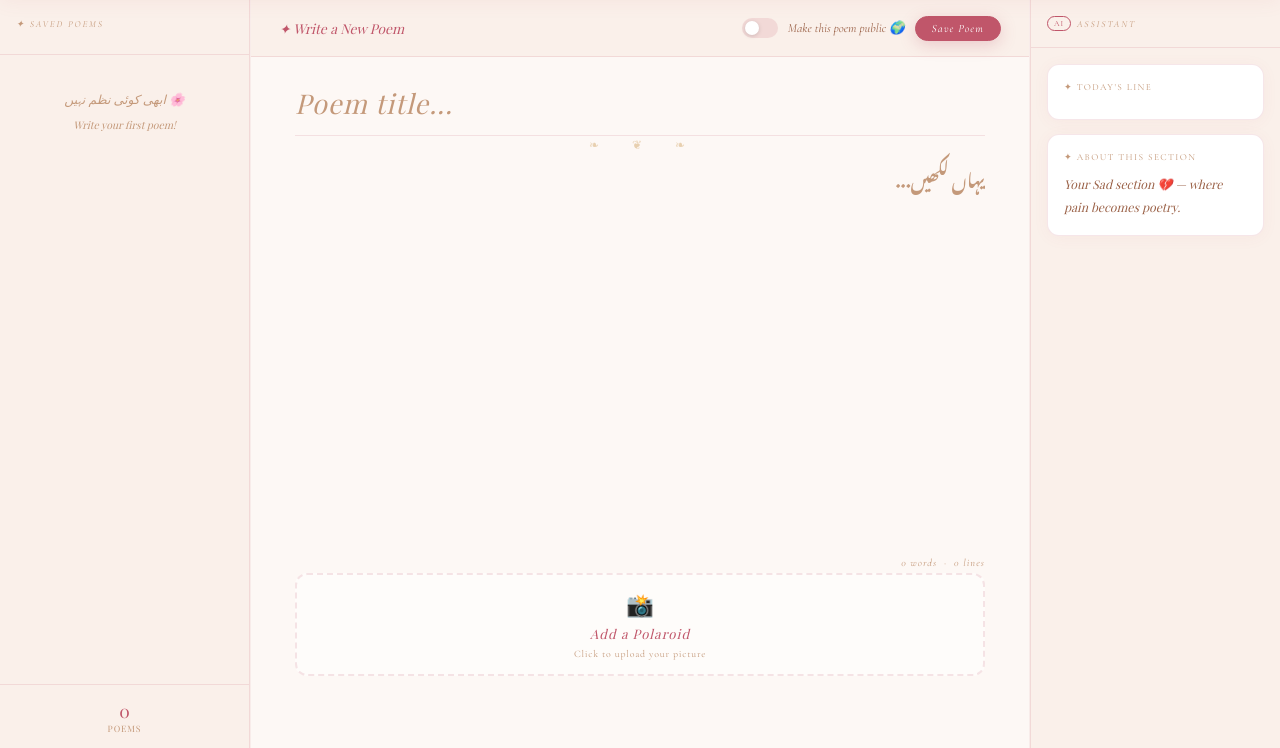
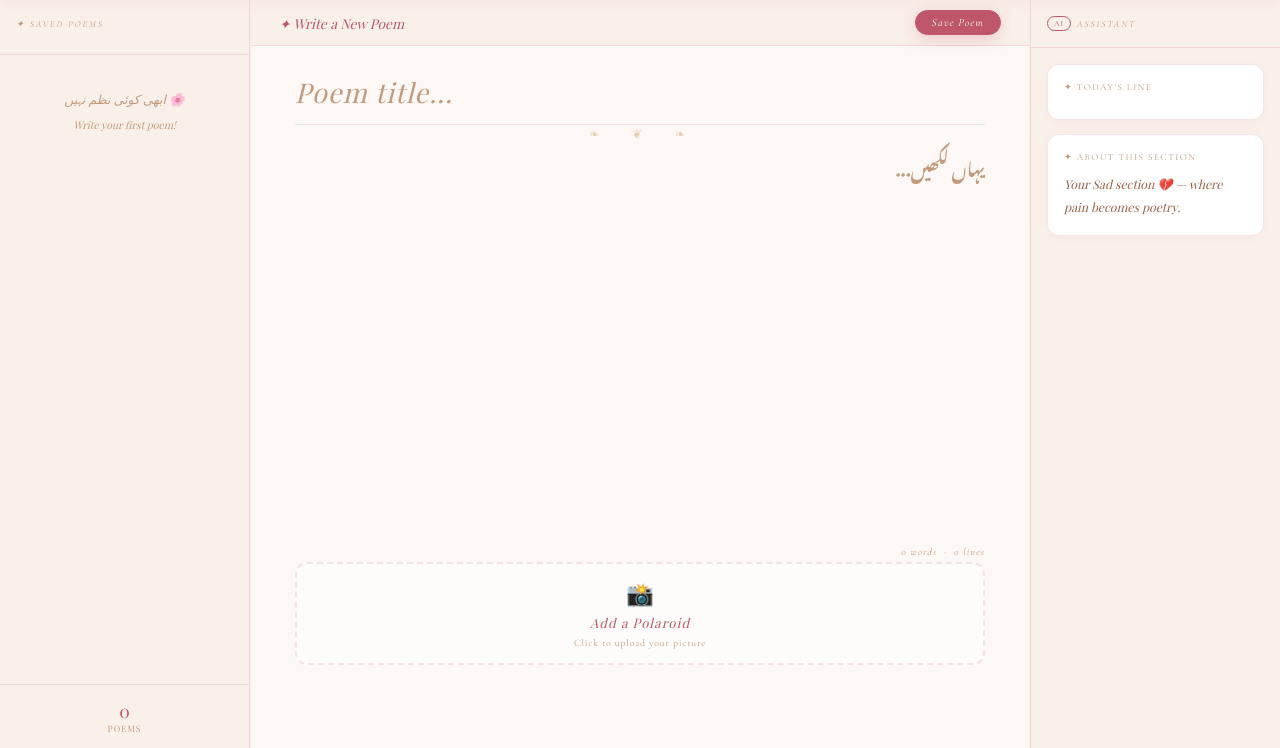
Before and after one commit to sheikhareeba245/Sukhan-app, a Flask app: page /section/1 in a window 1280 px wide. Shown: the part 52-800 px from the top of the page. Run offline with Flask 3, Linux system fonts and the light colour scheme; a user stored in the database is signed in; data comes from the database, SQL or seed files in the repository; some web fonts are replaced.

Commit message:
Fix save form and toast

```diff
--- a/templates/section.html
+++ b/templates/section.html
@@ -340,13 +340,6 @@ input[type="checkbox"] { display: none; }
     <div class="editor-topbar">
       <span class="topbar-label">✦ Write a New Poem</span>
       <div class="et-spacer"></div>
-      <div class="public-toggle">
-  <label class="toggle-label">
-    <input type="checkbox" id="is_public" onchange="document.getElementById('is_public_hidden').value = this.checked ? 1 : 0"/>
-    <span class="toggle-switch"></span>
-    <span class="toggle-text">Make this poem public 🌍</span>
-  </label>
-</div>
      <button class="et-btn save" onclick="saveWithToast()">Save Poem</button>
     </div>
 
@@ -425,6 +418,13 @@ input[type="checkbox"] { display: none; }
     {% endif %}
     <form method="POST" action="/comment/{{ poem.id }}">
       <input type="hidden" name="mood" value="{{ key }}"/>
+      <div class="public-toggle">
+  <label class="toggle-label">
+    <input type="checkbox" name="is_public" id="is_public"/>
+    <span class="toggle-switch"></span>
+    <span class="toggle-text">Make this poem public 🌍</span>
+  </label>
+</div>
       <input type="hidden" name="is_public" id="is_public_hidden" value="0"/>
       <div class="comment-input-row">
         <input type="text" name="comment"
```
